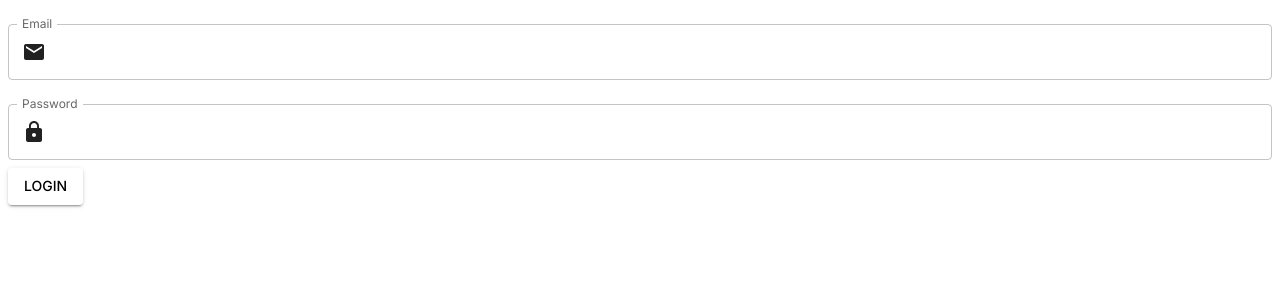
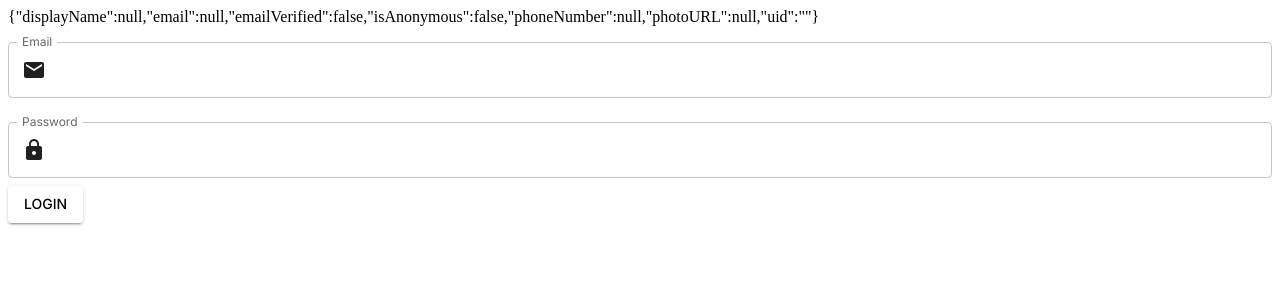
Before and after one commit to gitradik/diya-tila-web, a Next.js app: page /login in a window 1280 px wide. Shown: the top 300 px of the page. Built offline with nearby package versions, Linux system fonts and the light colour scheme; what twind would draw is missing.

Commit message:
added UserContext

```diff
--- /dev/null
+++ b/src/context/UserContext.tsx
@@ -0,0 +1,45 @@
+import { createContext, useContext, useState, ReactNode } from 'react';
+
+// Define the properties for the User
+interface User {
+  displayName: string | null;
+  email: string | null;
+  emailVerified: boolean;
+  isAnonymous: boolean;
+  phoneNumber: string | null;
+  photoURL: string | null;
+  uid: string;
+}
+
+// Create a default user object with initial values
+const defaultUser: User = {
+  displayName: null,
+  email: null,
+  emailVerified: false,
+  isAnonymous: false,
+  phoneNumber: null,
+  photoURL: null,
+  uid: '',
+};
+
+// Create the context
+const UserContext = createContext<{ user: User; setUser: (user: User) => void }>({
+  user: defaultUser,
+  setUser: () => {},
+});
+
+// Custom hook to access the user data and setUser function
+export const useUser = (): { user: User; setUser: (user: User) => void } => {
+  return useContext(UserContext);
+};
+
+// UserProvider component to wrap around the app
+export const UserProvider: React.FC<{ children: ReactNode }> = ({ children }) => {
+  const [user, setUser] = useState<User>(defaultUser);
+
+  return (
+    <UserContext.Provider value={{ user, setUser }}>
+      {children}
+    </UserContext.Provider>
+  );
+};
--- a/src/pages/_app.tsx
+++ b/src/pages/_app.tsx
@@ -5,11 +5,14 @@ import '@fontsource/inter';
 import { ThemeProvider } from '@mui/material';
 
 import { theme } from '../theme';
+import { UserProvider } from '@/context/UserContext';
 
 export default function MyApp({ Component, pageProps }: AppProps) {
   return (
     <ThemeProvider theme={theme}>
-      <Component {...pageProps} />
+      <UserProvider> {/* Wrap your entire application with the UserProvider */}
+        <Component {...pageProps} />
+      </UserProvider>
     </ThemeProvider>
   );
 }
--- a/src/pages/api/auth/login.ts
+++ b/src/pages/api/auth/login.ts
@@ -1,4 +1,4 @@
-import { signInWithEmailAndPassword as signInWithFirebase, UserCredential } from 'firebase/auth';
+import { signInWithEmailAndPassword as signInWithFirebase, User } from 'firebase/auth';
 import { fbAuth } from '../../../../firebaseConfig';
 import { FirebaseError } from 'firebase/app';
 import { ApiResponse, ApiResponseData, ApiResponseError } from '@/core/types/ApiResponse';
@@ -6,15 +6,15 @@ import { ApiResponse, ApiResponseData, ApiResponseError } from '@/core/types/Api
 export const signInWithEmailAndPassword = async (
   email: string,
   password: string
-): Promise<ApiResponse<UserCredential, FirebaseError>> => {
+): Promise<ApiResponse<User, FirebaseError>> => {
   try {
     const userCredential = await signInWithFirebase(fbAuth, email, password);
-    const data: ApiResponseData<UserCredential> = { success: true, data: userCredential };
-    console.log("signInWithEmailAndPassword data", data)
+    const data: ApiResponseData<User> = { success: true, data: userCredential.user };
+
     return data;
   } catch (error) {
     const err: ApiResponseError<FirebaseError> = { success: false, error: error as FirebaseError };
-    console.log("signInWithEmailAndPassword err", err)
+
     return err;
   }
 };
--- a/src/pages/login.tsx
+++ b/src/pages/login.tsx
@@ -1,34 +1,39 @@
 import { useState } from 'react';
-import { UserCredential } from 'firebase/auth';
+import { FirebaseError } from 'firebase/app';
+import { User } from 'firebase/auth';
 import { TextField, Button } from '@mui/material';
 import { Email, Lock } from '@mui/icons-material';
 
 import { useFirebaseError } from '@/hooks/FirebaseError';
+import { useUser } from '@/context/UserContext';
 import { signInWithEmailAndPassword } from '@/pages/api/auth/login';
 import { ApiResponse, ApiResponseData, ApiResponseError } from '@/core/types/ApiResponse';
-import { FirebaseError } from 'firebase/app';
 
 function LoginPage() {
   const [email, setEmail] = useState('');
   const [password, setPassword] = useState('');
 
   const { error, handleFirebaseError, clearFirebaseError, getErrorMessage } = useFirebaseError();
+  const { user, setUser } = useUser(); // Access the setUser function from the useUser hook
 
   const handleLogin = async () => {
-      const response: ApiResponse<UserCredential, FirebaseError> = await signInWithEmailAndPassword(email, password);
+    const response: ApiResponse<User, FirebaseError> = await signInWithEmailAndPassword(email, password);
 
-      if (response.success) {
-        clearFirebaseError(); // Clear the error if the login is successful
-        const data: ApiResponseData<UserCredential> = response
-        console.log("data: ", data)
-      } else {
-        const err: ApiResponseError<FirebaseError> = response
-        handleFirebaseError(err.error); // Handle the error response and set the error message
-      }
+    if (response.success) {
+      clearFirebaseError(); // Clear the error if the login is successful
+      const userData: ApiResponseData<User> = response;
+
+      // Set the user data in the context using setUser
+      setUser(userData.data);
+    } else {
+      const err: ApiResponseError<FirebaseError> = response;
+      handleFirebaseError(err.error); // Handle the error response and set the error message
+    }
   };
 
   return (
     <div>
+      {JSON.stringify(user)}
       {error && <p>{getErrorMessage()}</p>}
       <TextField
         label="Email"
```
